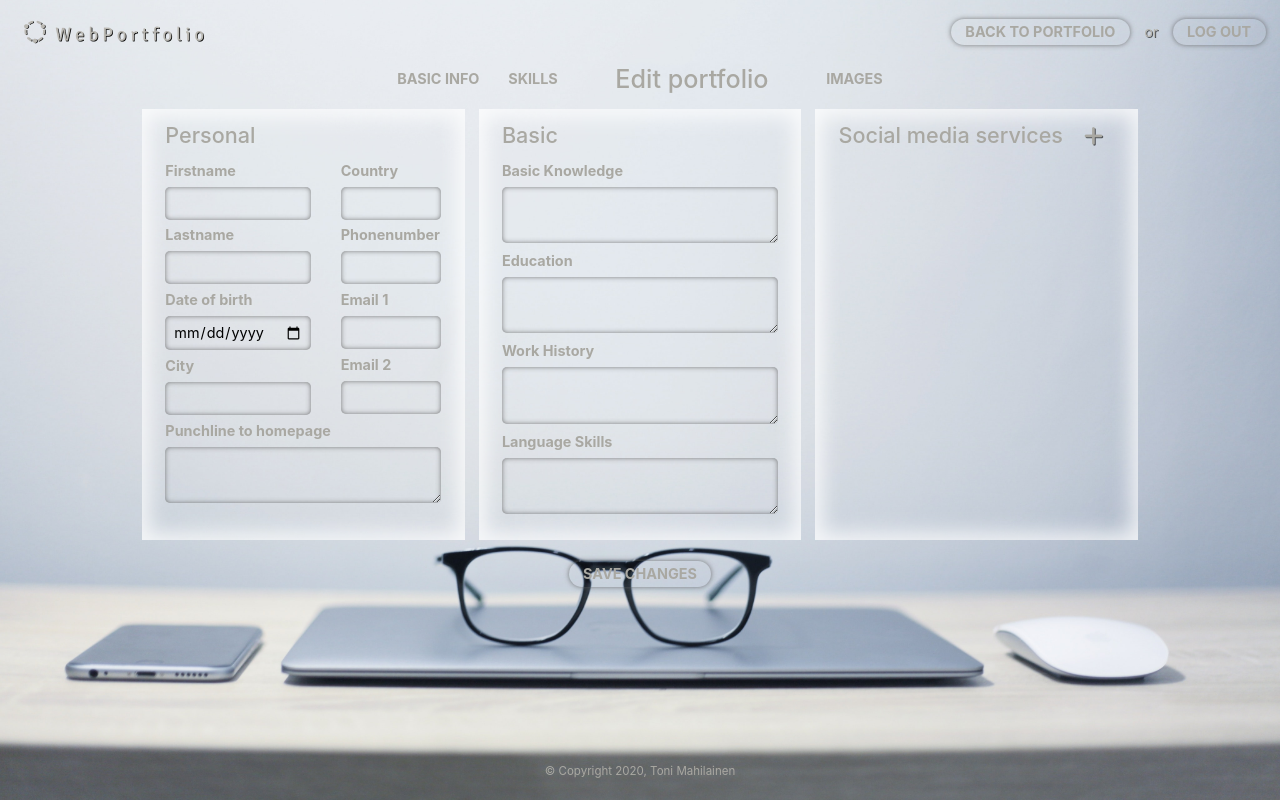
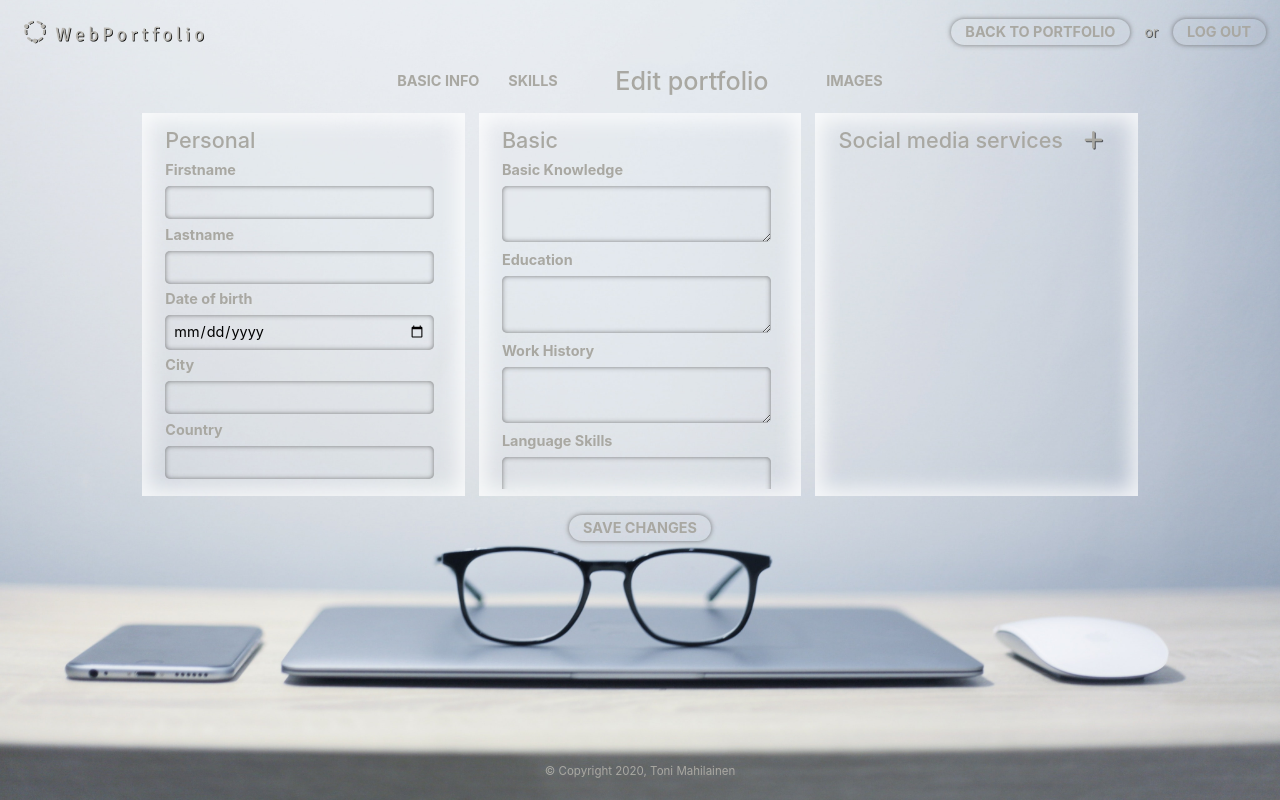
Before and after one commit to toni-mahilainen/WebPortfolio, a React (Create React App) app: page /editportfolio in a window 1280 px wide. Built offline with nearby package versions, Linux system fonts and the light colour scheme; sample sign-in values are in the browser's storage.

Commit message:
Overflow:t jatkuu (Basic info, skills). Projects modal seuraavaksi

```diff
--- a/src/Components/EditPortfolio/editPortfolio.css
+++ b/src/Components/EditPortfolio/editPortfolio.css
@@ -2,15 +2,10 @@
 /*#region*/
 .editPortfolio {
     height: 86vh;
-    overflow: auto;
 }
 
 .editPortfolio .container {
     max-width: 90%;
-}
-
-#personalCol h4, #basicCol h4 {
-    margin-bottom: 1rem;
 }
 
 #basicInfoContainer textarea {
@@ -25,14 +20,14 @@
 }
 
 #basicCol, #personalCol, #servicesCol, #skillsCol, #imagesCol {
-    margin: 1rem .5rem;
+    margin: 0 .5rem;
     padding: 1rem 1.6rem;
     box-shadow: inset 0px 0px 20px 7px rgba(255, 255, 255, 0.8);
+    height: 100%;
 }
 
 .saveChangesBtn {
     width: fit-content;
-    margin: .5rem 0;
     padding: .4rem 1rem;
     background-color: transparent;
     border: none;
@@ -48,6 +43,7 @@
 .saveChangesCol {
     display: flex;
     justify-content: center;
+    align-items: center;
 }
 
 .far, .fas {
@@ -64,9 +60,14 @@
 
 /* ----------------------------NAV----------------------------- */
 /*#region*/
+#navRow {
+    height: 5%;
+}
+
 #navCol {
     display: flex;
     justify-content: center;
+    align-items: center;
 }
 
 #navCol h3 {
@@ -95,6 +96,19 @@
 /*#region*/
 /* -----------------------COMMONS------------------------ */
 /*#region*/
+#basicInfoForm {
+    height: 65%;
+}
+
+#basicInfoUpperRow {
+    height: 92%;
+    padding: 1rem 0;
+}
+
+#basicInfoLowerRow {
+    height: 8%;
+}
+
 #basicsSaveChangesBtn {
     outline: none;
 }
@@ -103,6 +117,18 @@
 
 /* -----------------------PERSONAL----------------------- */
 /*#region*/
+#personalCol h4 {
+    height: 8%;
+}
+
+#scrollablePersonalDiv {
+    height: 92%;
+    margin-top: .5rem;
+    padding-right: .5rem;
+    overflow: auto;
+    overflow-x: hidden;
+}
+
 #personalCol input {
     margin: 0.6rem 0;
     padding: 8px;
@@ -124,6 +150,17 @@ input[type=date] {
 #basicCol textarea {
     width: 100%;
 }
+
+#basicCol h4 {
+    height: 8%;
+}
+
+#scrollableBasicDiv {
+    height: 92%;
+    margin-top: .5rem;
+    padding-right: .5rem;
+    overflow: auto;
+}
 /*#endregion*/
 /* ------------------------BASICS------------------------ */
 
@@ -136,6 +173,18 @@ input[type=date] {
 
 .service {
     display: flex;
+}
+
+#servicesUpperRow {
+    height: 10%;
+}
+
+#servicesLowerRow {
+    height: 90%;
+}
+
+#servicesLowerRow .col {
+    height: 100%;
 }
 
 #addServiceBtn {
@@ -164,8 +213,9 @@ input[type=date] {
 }
 
 #socialMediaServices {
+    height: 100%;
     width: 100%;
-    overflow: unset;
+    overflow: auto;
 }
 
 .socialMediaSelect {
@@ -214,9 +264,31 @@ input[type=date] {
     width: 45%;
 }
 
+#skillsForm {
+    height: 65%;
+}
+
+#skillsUpperRow, #skillsColLowerRow {
+    height: 92%;
+    padding: 1rem 0;
+}
+
+#skillsLowerRow, #skillsColUpperRow {
+    height: 8%;
+}
+
 #skillsHeaderCol {
     display: flex;
-    padding-bottom: 1rem;
+    align-items: center;
+}
+
+#skillsColLowerRow .col {
+    height: 100%;
+}
+
+#skills {
+    height: 100%;
+    overflow: auto;
 }
 
 #addNewSkillBtn {
--- a/src/Components/EditPortfolio/editPortfolio.jsx
+++ b/src/Components/EditPortfolio/editPortfolio.jsx
@@ -1504,7 +1504,7 @@ class SkillsEdit extends Component {
             .then((responses) => {
                 if (responses[0].status >= 200 && responses[0].status < 300) {
                     alert("Skills saved succesfully!")
-                    this.closeProjectsModal();
+                    window.location.reload();
                 } else {
                     console.log(responses[0].data);
                     alert("Problems!!")
@@ -1548,24 +1548,24 @@ class SkillsEdit extends Component {
 
     render() {
         return (
-            <form onSubmit={this.handleSubmit}>
+            <form id="skillsForm" onSubmit={this.handleSubmit}>
                 <Container id="skillsContainer">
-                    <Row>
+                    <Row id="skillsUpperRow">
                         <Col id="skillsCol">
-                            <Row>
+                            <Row id="skillsColUpperRow">
                                 <Col id="skillsHeaderCol">
                                     <h4>Skills</h4>
                                     <button id="addNewSkillBtn" type="button" title="Add a new skill" onClick={this.openAddSkillModal}><span className="fas fa-plus"></span></button><br /><br />
                                 </Col>
                             </Row>
-                            <Row>
+                            <Row id="skillsColLowerRow">
                                 <Col>
                                     <div id="skills"></div>
                                 </Col>
                             </Row>
                         </Col>
                     </Row>
-                    <Row>
+                    <Row id="skillsLowerRow">
                         <Col className="saveChangesCol">
                             <button id="skillsSaveChangesBtn" className="saveChangesBtn" type="submit"><b>SAVE CHANGES</b></button>
                         </Col>
@@ -2198,17 +2198,14 @@ class InfoEdit extends Component {
     render() {
         console.log("render: " + this.props.userId);
         return (
-            <form onSubmit={this.handleSubmit}>
+            <form id="basicInfoForm" onSubmit={this.handleSubmit}>
                 <Container id="basicInfoContainer">
-                    <Row>
+                    <Row id="basicInfoUpperRow">
                         <Col id="personalCol">
+                            <h4>Personal</h4>
+                            <div id="scrollablePersonalDiv">
                                 <Row>
                                     <Col>
-                                    <Row>
-                                        <Col>
-                                            <h4>Personal</h4>
-                                        </Col>
-                                    </Row>
                                         <Row>
                                             <Col>
                                                 <b>Firstname</b> <br />
@@ -2241,9 +2238,11 @@ class InfoEdit extends Component {
                                         <textarea id="punchlineInput" type="text" onChange={this.handleValueChange} /><br />
                                     </Col>
                                 </Row>
+                            </div>
                         </Col>
                         <Col id="basicCol">
                             <h4>Basic</h4>
+                            <div id="scrollableBasicDiv">
                                 <b>Basic Knowledge</b> <br />
                                 <textarea id="basicInput" type="text" onChange={this.handleValueChange} /><br />
                                 <b>Education</b> <br />
@@ -2252,22 +2251,23 @@ class InfoEdit extends Component {
                                 <textarea id="workHistoryInput" type="text" onChange={this.handleValueChange} /><br />
                                 <b>Language Skills</b> <br />
                                 <textarea id="languageinput" type="text" onChange={this.handleValueChange} /><br />
+                            </div>
                         </Col>
                         <Col id="servicesCol">
-                            <Row>
+                            <Row id="servicesUpperRow">
                                 <Col id="servicesHeaderCol">
                                     <h4>Social media services</h4>
                                     <button id="addServiceBtn" type="button" title="Add a new service" onClick={this.addNewSocialMediaService}><span className="fas fa-plus"></span></button>
                                 </Col>
                             </Row>
-                            <Row>
+                            <Row id="servicesLowerRow">
                                 <Col>
                                     <div id="socialMediaServices"></div>
                                 </Col>
                             </Row>
                         </Col>
                     </Row>
-                    <Row>
+                    <Row id="basicInfoLowerRow">
                         <Col className="saveChangesCol">
                             <button id="basicsSaveChangesBtn" className="saveChangesBtn" type="submit"><b>SAVE CHANGES</b></button>
                         </Col>
@@ -2516,7 +2516,7 @@ class AccountEdit extends Component {
                             <h4>Change password</h4>
                             <input id="oldPasswordInput" type="password" placeholder="Old password" onChange={this.handleValueChange} />
                             <input id="newPasswordInput" type="password" placeholder="New password" onChange={this.handleValueChange} />
-                            <input id="confirmNewPasswordInput" type="password" placeholder="Confirm new password" onChange={this.handleValueChange} /><br/>
+                            <input id="confirmNewPasswordInput" type="password" placeholder="Confirm new password" onChange={this.handleValueChange} /><br />
                             <button id="changePasswordBtn" type="submit">CHANGE PASSWORD</button>
                         </form>
                     </Col>
@@ -2758,7 +2758,7 @@ class EditPortfolio extends Component {
             return (
                 <main className="editPortfolio">
                     <Container>
-                        <Row>
+                        <Row id="navRow">
                             <Col id="navCol">
                                 <button id="basicInfoNavBtn" onClick={this.handleNavClick}>BASIC INFO</button>
                                 <button id="skillsNavBtn" onClick={this.handleNavClick}>SKILLS</button>
@@ -2806,7 +2806,7 @@ class EditPortfolio extends Component {
             return (
                 <main className="editPortfolio">
                     <Container>
-                        <Row>
+                        <Row id="navRow">
                             <Col id="navCol">
                                 <button id="basicInfoNavBtn" onClick={this.handleNavClick}>BASIC INFO</button>
                                 <button id="skillsNavBtn" onClick={this.handleNavClick}>SKILLS</button>
--- a/src/Components/Portfolio/Questbook/questbook.jsx
+++ b/src/Components/Portfolio/Questbook/questbook.jsx
@@ -206,7 +206,9 @@ class Questbook extends Component {
                             </div>
                             <table id="messageTbl">
                                 <thead>{thead}</thead>
-                                <tbody>{tbody}</tbody>
+                                <div id="messageTblScrollableDiv" title="Scrollable list">
+                                    <tbody>{tbody}</tbody>
+                                </div>
                             </table>
                         </Col>
                     </Row>
--- a/src/index.css
+++ b/src/index.css
@@ -83,9 +83,17 @@ html::-webkit-scrollbar {
   width: 0.7rem;
 }
 
+#messageTblScrollableDiv::-webkit-scrollbar {
+  width: 0;
+}
+
 #iamRightScrollableDiv::-webkit-scrollbar,
 #skillScrollableDiv::-webkit-scrollbar,
 #projectsCol::-webkit-scrollbar,
+#scrollableBasicDiv::-webkit-scrollbar,
+#scrollablePersonalDiv::-webkit-scrollbar,
+#socialMediaServices::-webkit-scrollbar,
+#skills::-webkit-scrollbar,
 textarea::-webkit-scrollbar {
   width: 0.5rem;
 }
@@ -94,6 +102,10 @@ html::-webkit-scrollbar-track,
 #iamRightScrollableDiv::-webkit-scrollbar-track,
 #skillScrollableDiv::-webkit-scrollbar-track,
 #projectsCol::-webkit-scrollbar-track,
+#scrollableBasicDiv::-webkit-scrollbar-track,
+#scrollablePersonalDiv::-webkit-scrollbar-track,
+#socialMediaServices::-webkit-scrollbar-track,
+#skills::-webkit-scrollbar-track,
 textarea::-webkit-scrollbar-track {
   background-color: rgba(169, 168, 162, .5);
   border-radius: 4px;
@@ -103,6 +115,10 @@ html::-webkit-scrollbar-thumb,
 #iamRightScrollableDiv::-webkit-scrollbar-thumb,
 #skillScrollableDiv::-webkit-scrollbar-thumb,
 #projectsCol::-webkit-scrollbar-thumb,
+#scrollableBasicDiv::-webkit-scrollbar-thumb,
+#scrollablePersonalDiv::-webkit-scrollbar-thumb,
+#socialMediaServices::-webkit-scrollbar-thumb,
+#skills::-webkit-scrollbar-thumb,
 textarea::-webkit-scrollbar-thumb {
   background-color: rgb(151, 150, 145);
   border-radius: 4px;
@@ -117,6 +133,10 @@ html::-webkit-scrollbar-thumb:hover,
 #iamRightScrollableDiv::-webkit-scrollbar-thumb:hover,
 #skillScrollableDiv::-webkit-scrollbar-thumb:hover,
 #projectsCol::-webkit-scrollbar-thumb:hover,
+#scrollableBasicDiv::-webkit-scrollbar-thumb:hover,
+#scrollablePersonalDiv::-webkit-scrollbar-thumb:hover,
+#socialMediaServices::-webkit-scrollbar-thumb:hover,
+#skills::-webkit-scrollbar-thumb:hover,
 textarea::-webkit-scrollbar-thumb:hover {
   background-color: rgb(129, 128, 124);
 }
```
Also changed, not shown: src/Components/Portfolio/Questbook/questbook.css (+18 -3 lines). Lines whose indentation alone changed are shown as unchanged.
